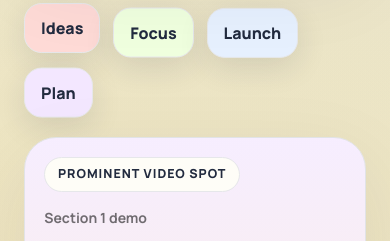
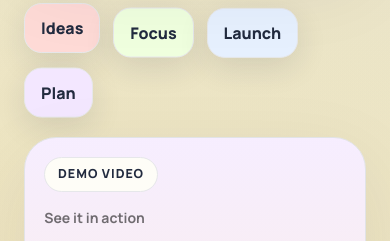
Before and after one commit to arjuna-dev/keep-it-colorful-page, a plain HTML site: page index.html in a window 390 px wide. Shown: the part 1337-1578 px from the top of the page. Drawn offline with nearby package versions, Linux system fonts and the light colour scheme.

Commit message:
Fix video labels and add playsinline for mobile

```diff
--- a/index.html
+++ b/index.html
@@ -106,11 +106,11 @@
 
             <section class="video-card">
               <div class="video-card-top">
-                <span class="pill">Prominent video spot</span>
-                <p class="text-sm font-bold text-black/55">Section 1 demo</p>
+                <span class="pill">Demo Video</span>
+                <p class="text-sm font-bold text-black/55">See it in action</p>
               </div>
               <div class="video-placeholder" aria-label="YouTube embed">
-                <iframe width="100%" height="100%" src="https://www.youtube.com/embed/n7QsZzH7NAI" title="Keep It Colorful Demo" frameborder="0" allow="accelerometer; autoplay; clipboard-write; encrypted-media; gyroscope; picture-in-picture" allowfullscreen></iframe>
+                <iframe width="100%" height="100%" src="https://www.youtube.com/embed/n7QsZzH7NAI?playsinline=1" title="Keep It Colorful Demo" frameborder="0" allow="accelerometer; autoplay; clipboard-write; encrypted-media; gyroscope; picture-in-picture; fullscreen" allowfullscreen></iframe>
               </div>
               <div class="demo-caption">
                 <p>Show the extension working in a real Keep board. That visual sells the value faster than any feature list.</p>
```
